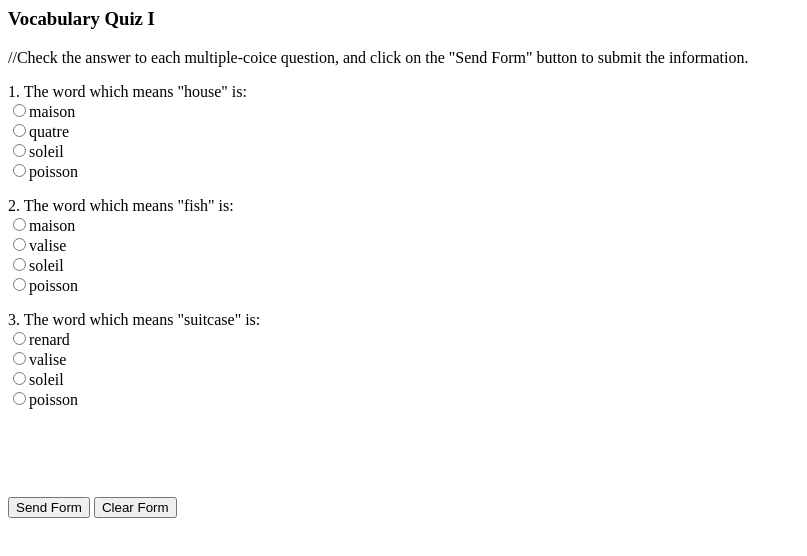
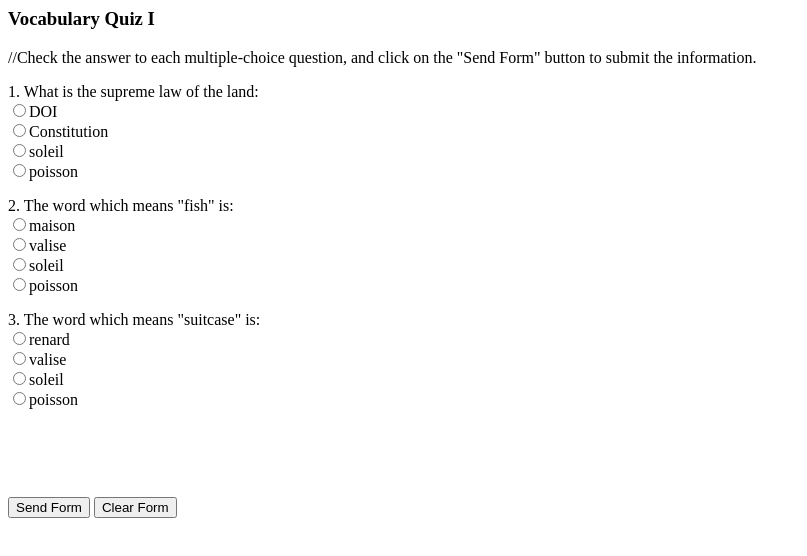
Before and after one commit to alicia7chen/map, a plain HTML site: page test.html in a window 1280 px wide. Shown: the whole page, without its empty margins (0-807 px from the left). Drawn offline with Linux system fonts and the light colour scheme.

Commit message:
Update test.html

```diff
--- a/test.html
+++ b/test.html
@@ -1,20 +1,20 @@
 <html>
 <head>
-<title>multiple-choice quiz form</title>
+<title>Civics</title>
 </head>
 <body bgcolor=#ffffff>
 
 <h3>Vocabulary Quiz I</h3>
 
-<form method="post" action="mailto:chenxia10@gmail.com?subject=Vocabulary Quiz 1" enctype="text/plain">
+<form method="post" action="mailto:chenxia10@gmail.com?subject=Civics Quiz 1" enctype="text/plain">
 
-//Check the answer to each multiple-coice question, and click on the "Send Form" button to submit the information.
+//Check the answer to each multiple-choice question, and click on the "Send Form" button to submit the information.
 
-<P>1. The word which means "house" is:<BR>
-<input type="radio" name="1.The word which means house is" value="maison">maison<BR>
-<input type="radio" name="1.The word which means house is" value="quatre">quatre<BR>
-<input type="radio" name="1.The word which means house is" value="soleil">soleil<BR>
-<input type="radio" name="1.The word which means house is" value="poisson">poisson<BR>
+<P>1. What is the supreme law of the land:<BR>
+<input type="radio" name="1. What is the supreme law of the land" value="DOI">DOI<BR>
+<input type="radio" name="1. What is the supreme law of the land" value="Constitution">Constitution<BR>
+<input type="radio" name="1. What is the supreme law of the land" value="soleil">soleil<BR>
+<input type="radio" name="1. What is the supreme law of the land" value="poisson">poisson<BR>
 </p>
 
 <P>2. The word which means "fish" is:<BR>
```
